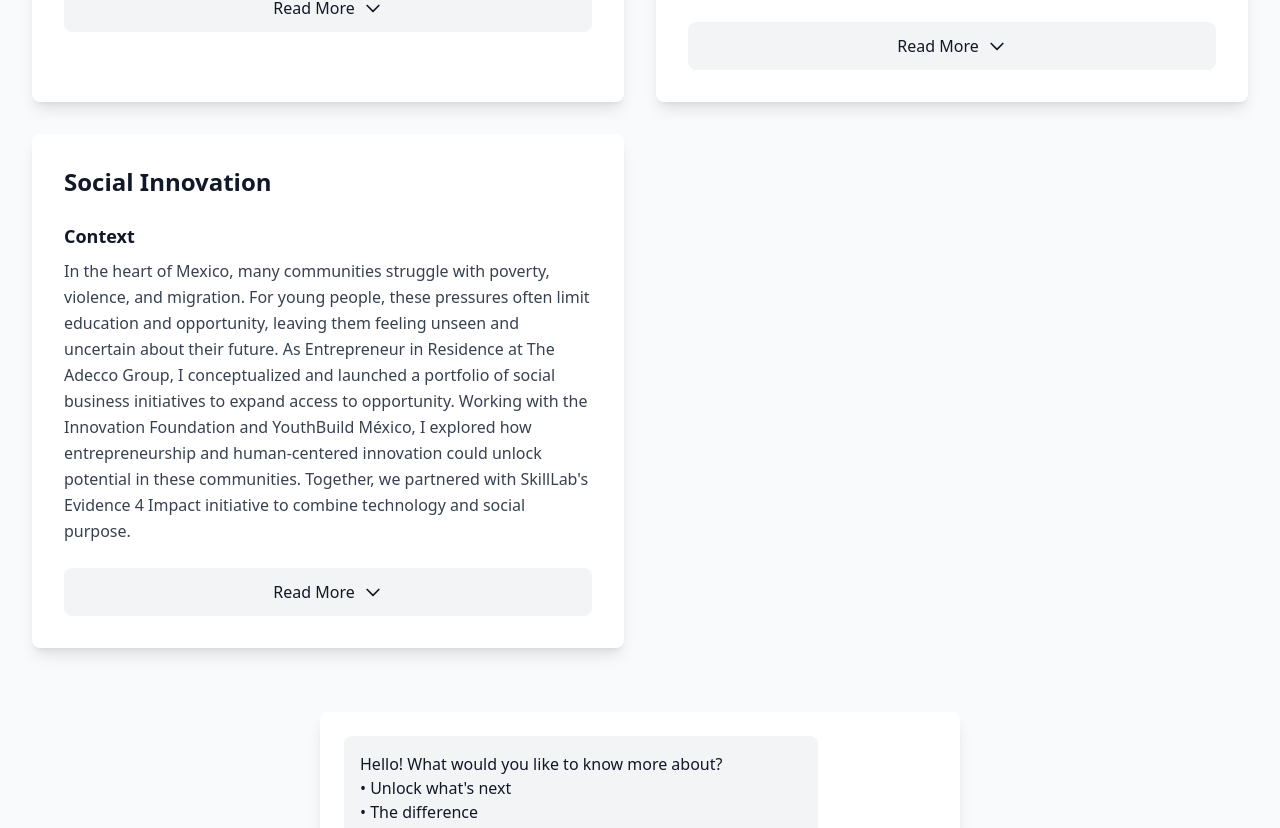
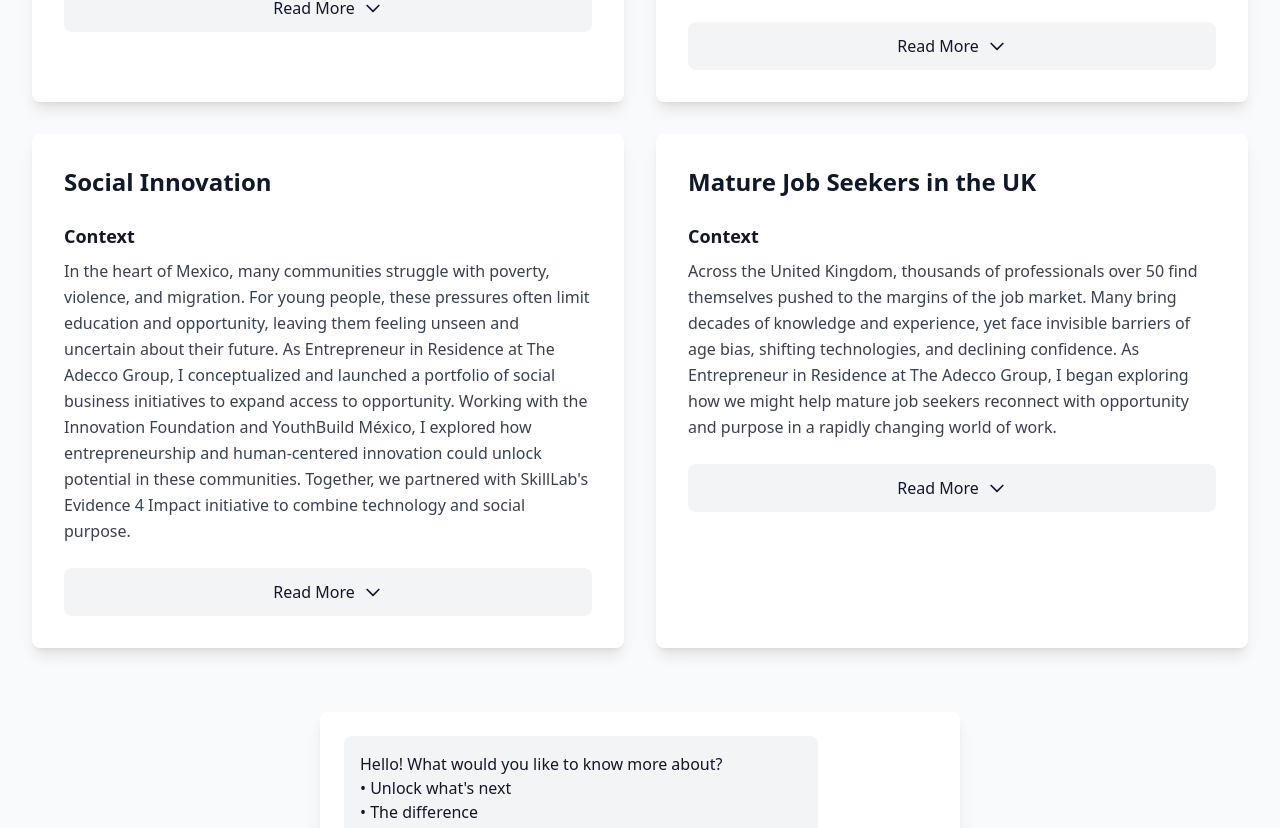
Before and after one commit to Wijay000/draft, a Next.js app: page /impact in a window 1280 px wide. Shown: the part 640-1468 px from the top of the page. Built offline with nearby package versions, Linux system fonts and the light colour scheme.

Commit message:
feat(impact): add Mature Job Seekers in the UK case study card

```diff
--- a/pages/impact.js
+++ b/pages/impact.js
@@ -83,6 +83,31 @@ export default function Impact() {
         {
           heading: "Impact",
           content: "Through programs like Mamas Chingonas and its sister initiative Vou Brotar in Brazil, the collaboration between The Adecco Group's Innovation Foundation, YouthBuild México, and SkillLab has shown how social innovation can create real transformation. Dozens of young mothers like Laura have found meaningful employment, pursued education, and regained a sense of agency in their lives. Beyond employment, the program restored something deeper: pride, hope, and the belief that every skill, when recognized and nurtured, can shape a better future.",
+          links: []
+        }
+      ]
+    },
+    {
+      title: "Mature Job Seekers in the UK",
+      sections: [
+        {
+          heading: "Context",
+          content: "Across the United Kingdom, thousands of professionals over 50 find themselves pushed to the margins of the job market. Many bring decades of knowledge and experience, yet face invisible barriers of age bias, shifting technologies, and declining confidence. As Entrepreneur in Residence at The Adecco Group, I began exploring how we might help mature job seekers reconnect with opportunity and purpose in a rapidly changing world of work.",
+          links: []
+        },
+        {
+          heading: "Challenge",
+          content: "The challenge was not simply about employment. It was about identity, dignity, and the right to belong in a workplace that increasingly values youth over experience. Many talented professionals had the motivation to work but lacked the networks, digital skills, or guidance to translate their expertise into new roles. Job Centers across the UK wanted to engage these individuals more effectively but needed a new model that combined empathy, learning, and real outcomes rather than statistics.",
+          links: []
+        },
+        {
+          heading: "Approach",
+          content: "We designed the Mature Workers Launchpad, a program created to help people over 50 reimagine their careers and re-enter the workforce with confidence. Working with Job Centers across the UK, we built a structured yet human-centered approach that combines digital skill-building, career coaching, and peer learning circles to restore confidence and motivation. Participants work with mentors to translate their life experiences into marketable skills, supported by tools that help them identify new career paths and explore flexible or purpose-driven work opportunities. The program also connects employers to this untapped pool of talent, helping them see the strategic advantage of hiring experienced professionals.",
+          links: []
+        },
+        {
+          heading: "Impact",
+          content: "The early results have been deeply encouraging. Participants report higher confidence, renewed energy, and a sense of belonging after years of exclusion. Several have secured new roles or launched second careers, often in sectors they had never considered before. For Job Centers, the program has become a model for inclusive employment, showing that with empathy, design thinking, and structured support, experience can be reframed as an asset rather than a liability.",
           links: []
         }
       ]
```
